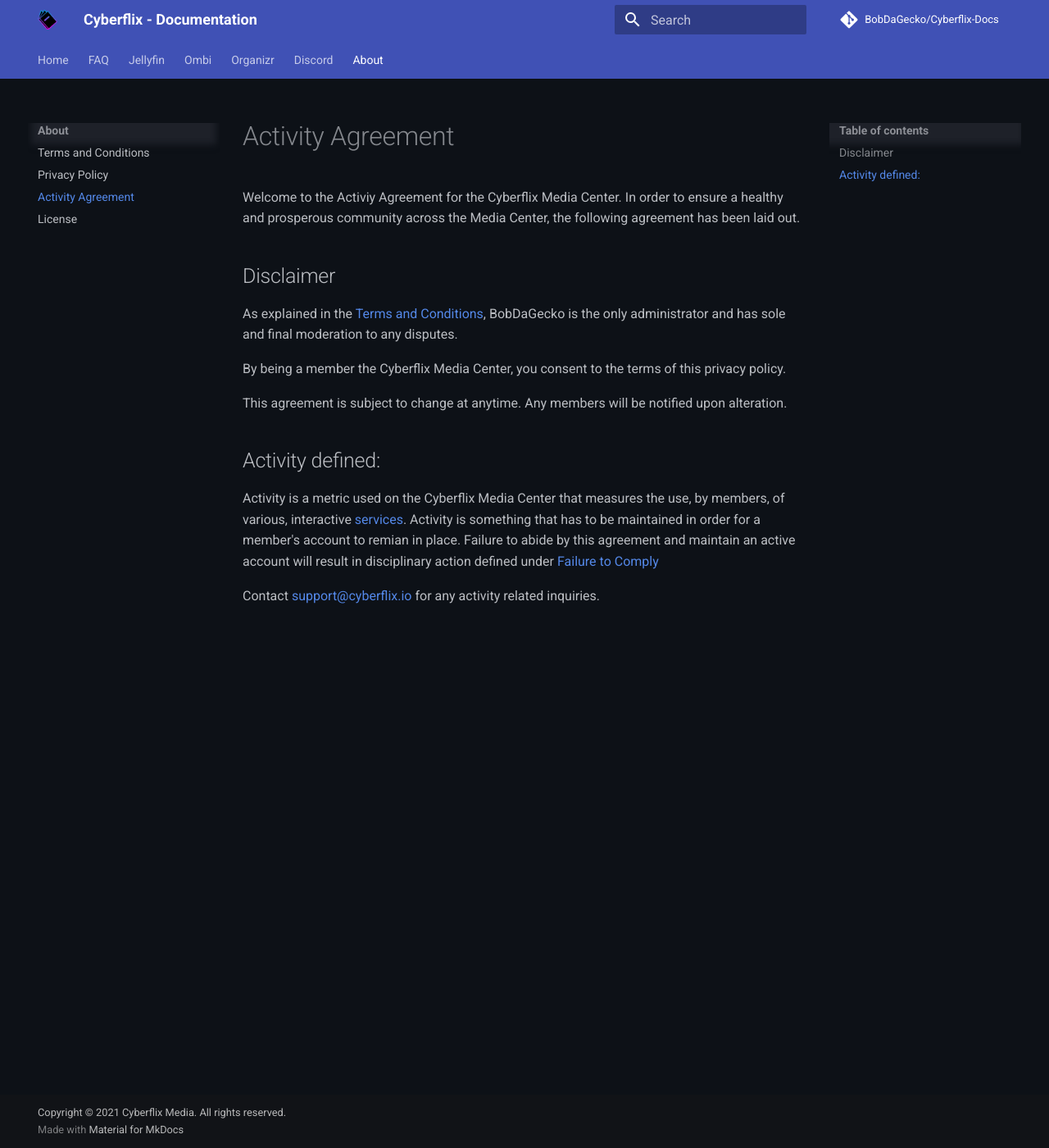
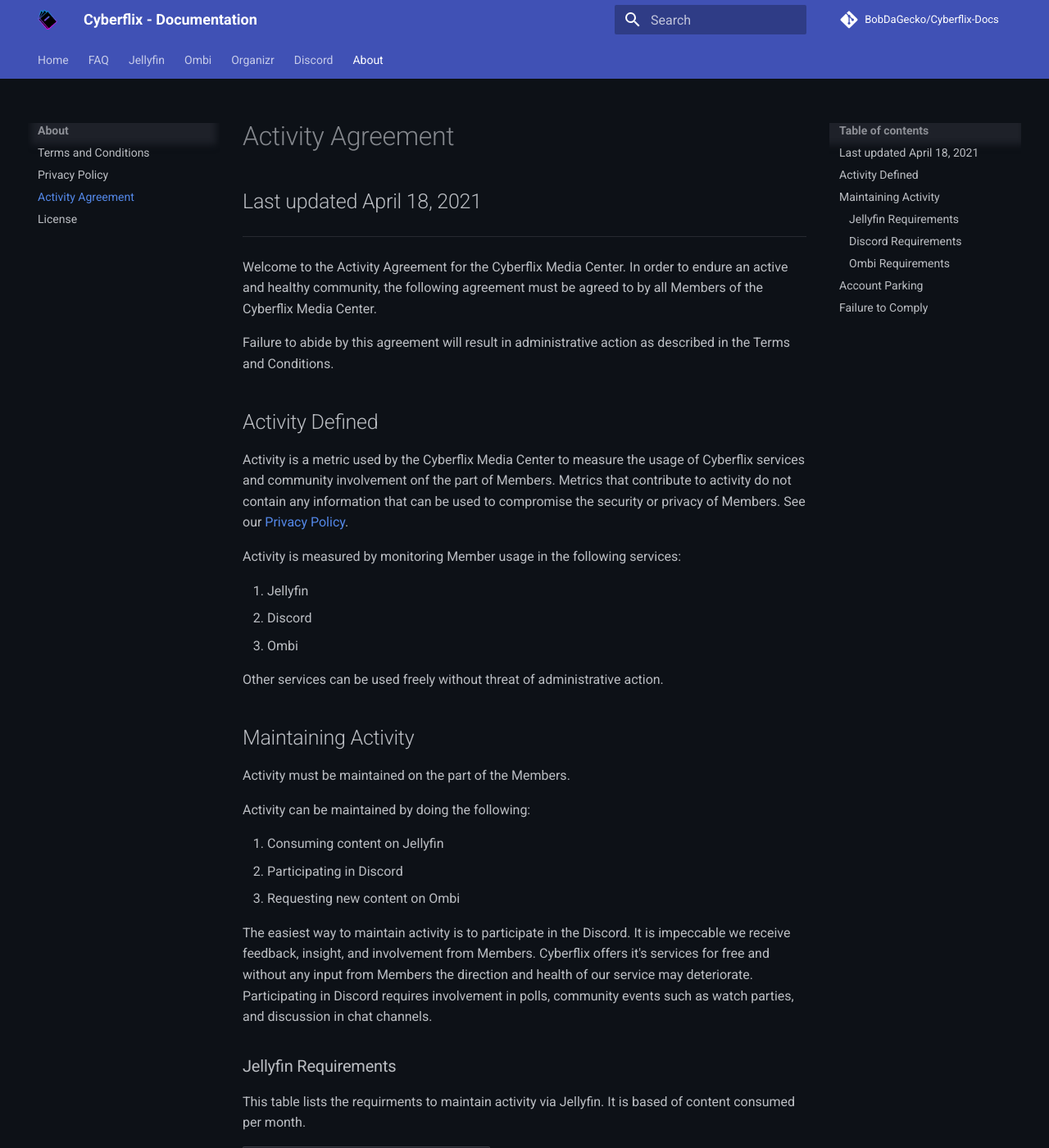
Before and after one commit to Cyberflix-Media/Cyberflix-Docs, an MkDocs documentation site: the page built from docs/about/activity-agreement.md, in a window 1280 px wide and 1400 px high. Shown: the whole window at 82% size. Built offline with MkDocs 1.6.1 and Material for MkDocs 9.7.7, drawn with Linux system fonts in a browser that asks for light colours; comment, search, counter and statistics services are not loaded; some of the changed text lies outside the part shown.

Commit message:
Updated about pages

```diff
--- a/docs/about/activity-agreement.md
+++ b/docs/about/activity-agreement.md
@@ -1,15 +1,56 @@
 # Activity Agreement
-Welcome to the Activiy Agreement for the Cyberflix Media Center. In order to ensure a healthy and prosperous community across the Media Center, the following agreement has been laid out.
+## Last updated April 18, 2021
+________________________________________
+Welcome to the Activity Agreement for the Cyberflix Media Center. In order to endure an active and healthy community, the following agreement must be agreed to by all Members of the Cyberflix Media Center.
 
-## Disclaimer
-As explained in the [Terms and Conditions](https://docs.cyberflix.io/about/terms-and-conditions), BobDaGecko is the only administrator and has sole and final moderation to any disputes.
+Failure to abide by this agreement will result in administrative action as described in the Terms and Conditions.
 
-By being a member the Cyberflix Media Center, you consent to the terms of this privacy policy.
+## Activity Defined
+Activity is a metric used by the Cyberflix Media Center to measure the usage of Cyberflix services and community involvement onf the part of Members. Metrics that contribute to activity do not contain any information that can be used to compromise the security or privacy of Members. See our [Privacy Policy](https://docs.cyberflix.io/about/privacy-policy/).
 
-This agreement is subject to change at anytime. Any members will be notified upon alteration.
+Activity is measured by monitoring Member usage in the following services:
 
-## Activity defined:
-Activity is a metric used on the Cyberflix Media Center that measures the use, by members, of various, interactive [services](https://docs.cyberflix.io/about/terms-and-conditions/#services). Activity is something that has to be maintained in order for a member's account to remian in place. Failure to abide by this agreement and maintain an active account will result in disciplinary action defined under [Failure to Comply](https://docs.cyberflix.io/about/terms-and-conditions/#failure-to-comply)
+1. Jellyfin
+2. Discord
+3. Ombi
 
+Other services can be used freely without threat of administrative action.
 
-Contact [support@cyberflix.io](mailto:support@cyberflix.io?subject=Activity) for any activity related inquiries.
+## Maintaining Activity
+Activity must be maintained on the part of the Members.
+
+Activity can be maintained by doing the following:
+
+1. Consuming content on Jellyfin
+2. Participating in Discord
+3. Requesting new content on Ombi
+
+The easiest way to maintain activity is to participate in the Discord. It is impeccable we receive feedback, insight, and involvement from Members. Cyberflix offers it's services for free and without any input from Members the direction and health of our service may deteriorate. Participating in Discord requires involvement in polls, community events such as watch parties, and discussion in chat channels.
+
+### Jellyfin Requirements
+This table lists the requirments to maintain activity via Jellyfin. It is based of content consumed per month.
+
+|Standing|TV|Movie|
+|-|-|-|
+|Excellent|3+ Seasons|11+ Movies|
+|Great|2 Seasons|10 Movies|
+|Good|1 Season|5 Movies|
+|Ok|5 Episodes|2 Movies|
+|Poor|2 Episodes|1 Movie|
+|Bad|1 Episode|< 1 Movie|
+
+### Discord Requirements
+The easiest way to maintain activity is to participate in the Discord. It is impeccable we receive feedback, insight, and involvement from Members. Cyberflix offers it's services for free and without any input from Members the direction and health of our service may deteriorate. Participating in Discord requires involvement in polls, community events such as watch parties, and discussion in chat channels.
+
+### Ombi Requirements
+It is not expected that Members request content every month, however requesting new content will put your account in good standing. Growing the library is always something we strive for and we can use all the help we can get. Members can request anything they wish but it has to be approved by BobDaGecko, though it almost always is.
+
+## Account Parking
+If a Member knows they will be unable to meet the minimum requirments for activity, they can request that their account be parked. This means their login is disabled but their activity will not be monitored.
+
+At this time requests for account parking can be sent to BobDaGecko via Discord or at support@cyberflix.io.
+
+An account can be parked for up to six months and one year concurrently before their account is terminated.
+
+## Failure to Comply
+If a Member fails to maintain an active account their account will be suspended. It will remain suspended for one month. After that, the account will be terminated and all data deleted. If a user wishes to regain access, they can submit an appeal which can be found in the Discord server.
--- a/docs/about/privacy-policy.md
+++ b/docs/about/privacy-policy.md
@@ -1,4 +1,6 @@
 # Privacy Policy
+## Last updated April 18, 2021
+________________________________________
 Welcome to the privacy policy for the Cyberflix Media Center. In order to ensure a safe experience across the Media Center, the following privacy policy has been laid out.
 
 ## Disclaimer
```
